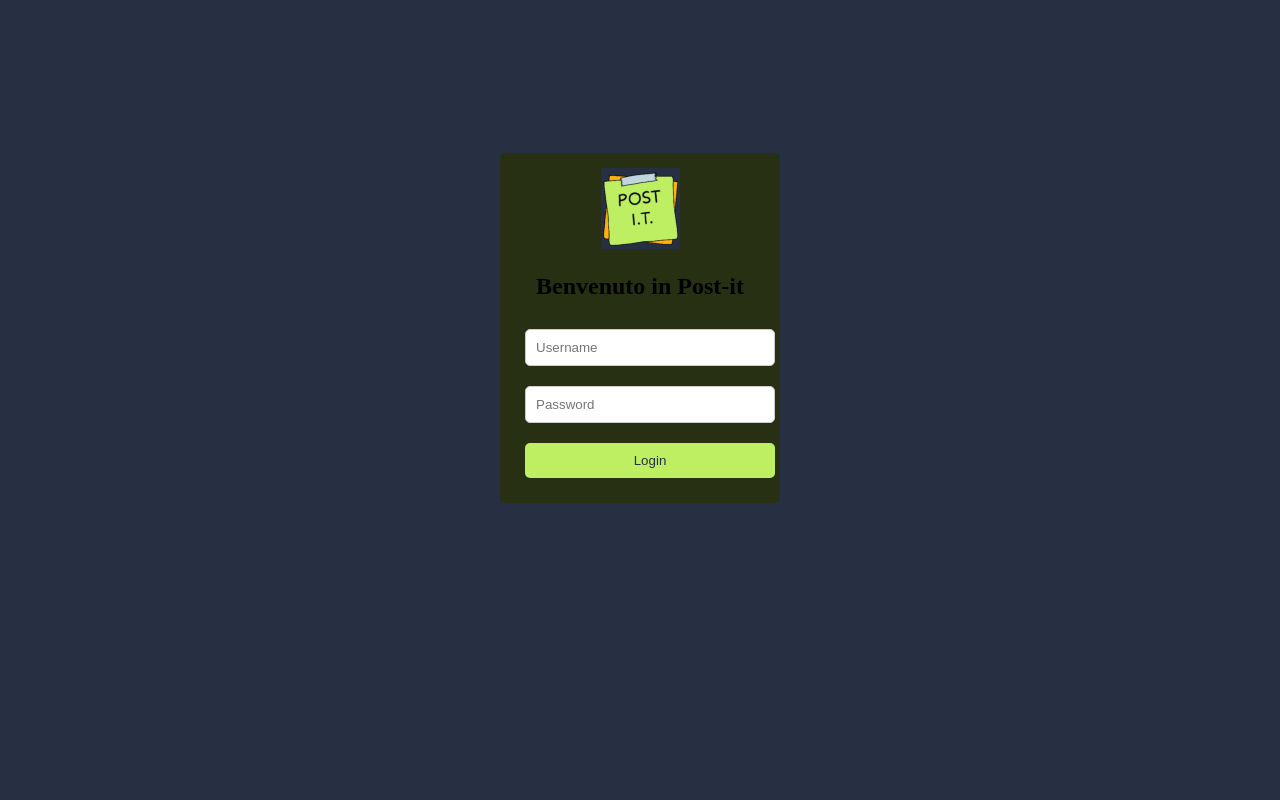
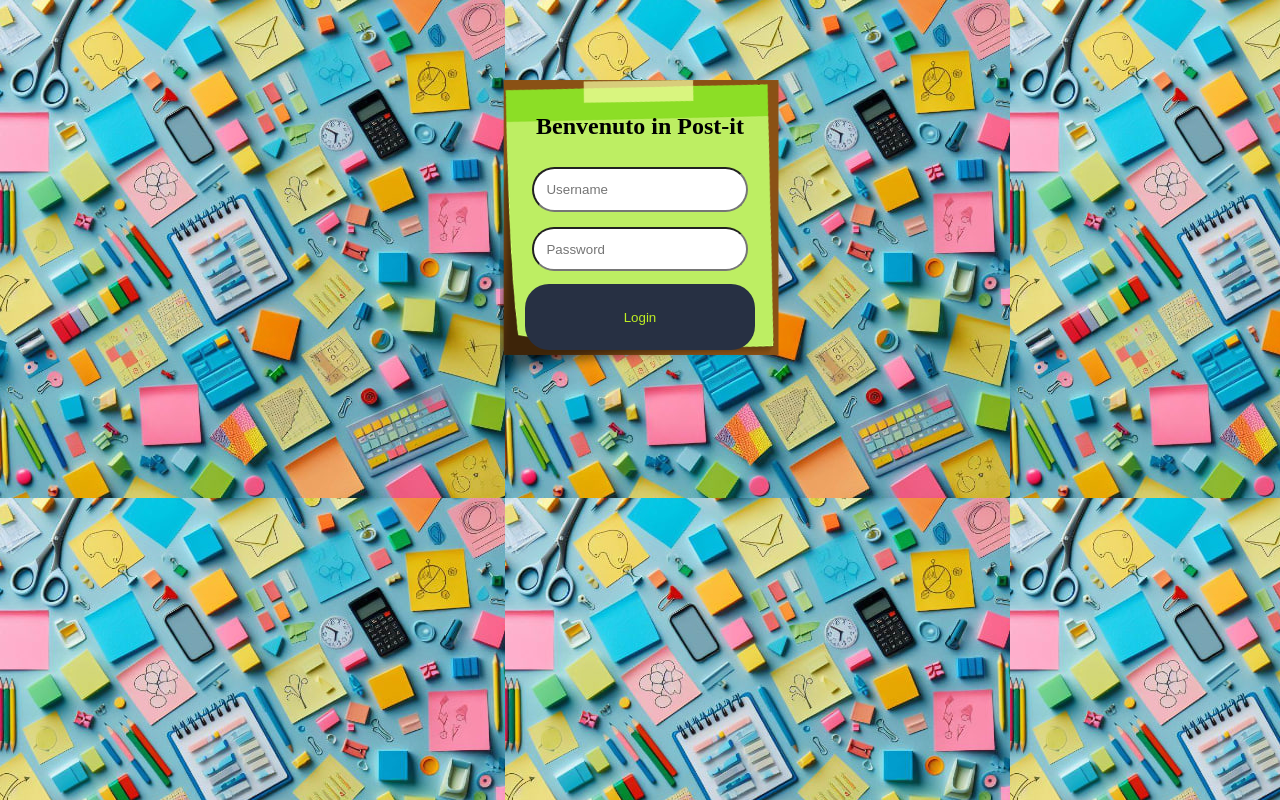
Before and after one commit to xAle24/postit, a PHP site: page /loginpage/login.html in a window 1280 px wide. Run offline with PHP 8.4, Linux system fonts and the light colour scheme.

Commit message:
Created login chat and home page, with basic css and html

```diff
--- a/index.php
+++ b/index.php
@@ -1,3 +1,4 @@
 <?php
-echo "Helloworld";
+header("Location: /postit/loginpage/login.html");
+exit;
 ?>
--- a/login.css
+++ /dev/null
@@ -1,32 +0,0 @@
-* {
-    box-sizing: border-box;
-}
-body {
-    display: flex;
-    justify-content: center;
-    align-items: center;
-    height: 80vh;
-    background-color: #273043;
-}
-#content {
-    width: 35vh;
-    padding: 15px;
-    background-color: #273013;
-    border-radius: 5px;
-}
-#username, #password {
-    width: 100%;
-    padding: 10px;
-    margin: 10px;
-    border-radius: 5px;
-    border: 1px solid #ccc;
-}
-input[type=submit] {
-    padding: 10px;
-    width: 100%;
-    margin: 10px;
-    background-color: #BEEE62;
-    color: #273043;
-    border-radius: 5px;
-    border: none;
-}
--- /dev/null
+++ b/loginpage/login.css
@@ -0,0 +1,41 @@
+* {
+    box-sizing: border-box;
+}
+
+body {
+    display: flex;
+    justify-content: center;
+    background-image: url('background.jpg');
+    margin-top: 10vh;
+}
+
+#content {
+    width: 35vh;
+    height: 40vh;
+    padding: 1%;
+    background-image: url('straight-post-it.png');
+    background-position: center;
+    background-repeat: no-repeat;
+    background-size: cover;
+}
+#form {
+    display: flex;
+    flex-direction: column;
+    align-items: center;
+}
+#username, #password {
+    width: 85%;
+    padding: 5%;
+    margin: 3%;
+    border-radius: 3vh;
+}
+
+input[type=submit] {
+    padding: 10%;
+    width: 90%;
+    margin: 2%;
+    background-color: #273043;
+    color: #BEEE22;
+    border-radius: 3vh;
+    border: none;
+}
--- a/login.html
+++ b/loginpage/login.html
@@ -6,11 +6,10 @@
 </head>
 <body>
     <div id="content" align="center">
-        <form>
-            <img id="logo" src="logo.png" alt="Logo">
+        <form id="form">
             <h2>Benvenuto in Post-it</h2>
-            <input type="text" id="username" name="username" placeholder="Username"><br>
-            <input type="password" id="password" name="password" placeholder="Password"><br>
+            <input type="text" id="username" name="username" placeholder="Username">
+            <input type="password" id="password" name="password" placeholder="Password">
             <input type="submit" value="Login">
         </form>
     </div>
```
Also changed, not shown: chatpage/chatpage.css (added, +22 -0 lines), chatpage/chatpage.html (added, +21 -0 lines), homepage/homepage.css (added, +64 -0 lines), homepage/homepage.html (added, +40 -0 lines), loginpage/background.jpg (added), loginpage/logo-no-writing.png (added), loginpage/logo-with-writing.png (added), loginpage/straight-post-it.png (added), logo.png (deleted).
